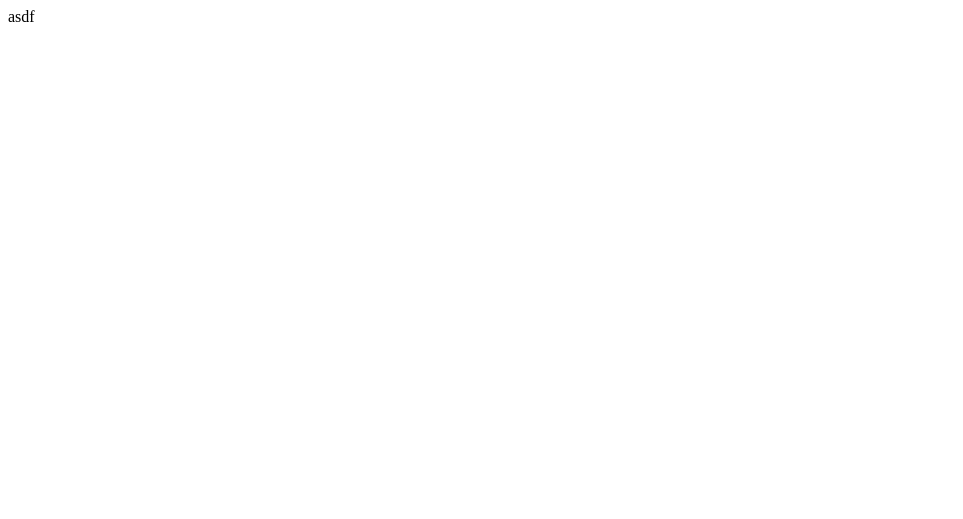
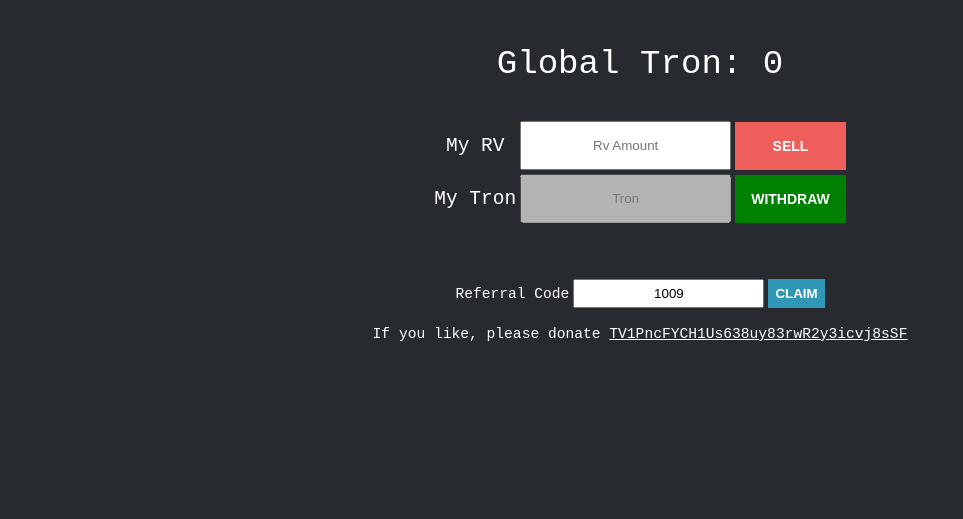
Before and after one commit to dappcenter/tewken, a plain HTML site: page index.html in a window 1280 px wide. Shown: the whole page, without its empty margins (0-963 px from the left). Drawn offline with nearby package versions, Linux system fonts and the light colour scheme.

Commit message:
Update index.html

```diff
--- a/index.html
+++ b/index.html
@@ -1 +1,95 @@
-asdf
+<!DOCTYPE html>
+<html lang="en">
+  <head>
+    <meta charset="utf-8" />
+    <meta name="viewport" content="width=device-width, initial-scale=1.0" />
+    <script src="https://bootswatch.com/_vendor/jquery/dist/jquery.min.js"></script>
+    <title>Tycoon Stats</title>
+
+    <style>
+      body {
+        font-family: monospace;
+        font-size: 1.5em;
+        background-color: #272B30;
+        color: #fff;
+      }
+
+      main {
+        margin: auto;
+        height: 500px;
+        width: 1000px;
+        text-align: center;
+      }
+
+      table {
+        margin: auto;
+      }
+
+      button {
+        display: inline-block;
+        color: #fff;
+        font-weight: bold;
+        border: 1px solid transparent;
+        cursor: pointer;
+        text-align: center;
+      }
+
+      a:link, a:visited {
+        color: #fff;
+        text-decoration: underline;
+        cursor: pointer;
+      }
+
+      a:link:active, a:visited:active {
+        #fff;
+      }
+</style>
+  </head>
+
+  <body>
+    <main>
+      <table>
+        <tr>
+          <td colspan="3" style="text-align: center; font-size: 1.75em;">
+            <p>Global Tron: <span id="globalTron">0</span></p>
+          </td>
+        </tr>
+
+        <tr>
+          <td>My RV</td>
+          <td><input id="sellprv" type="text" placeholder="Rv Amount" style="text-align:center; padding:15px"></td>
+          <td>
+            <button type="button"
+              style="width: 100%; background: #ee5f5b; font-size: 14px; padding: 15px;"
+              onclick="sell()">SELL</button>
+          </td>
+        </tr>
+
+        <tr>
+          <td>My Tron</td>
+          <td><input id="tron" disabled type="text" placeholder="Tron" style="text-align:center; padding:15px"></td>
+          <td>
+            <button type="button"
+              style="background: green; font-size: 14px; padding: 15px;"
+              onclick="withdraw()">WITHDRAW</button>
+          </td>
+        </tr>
+      </table>
+
+
+      <table style="margin-top: 50px;">
+        <tr>
+          <td style="font-size: 0.75em;">Referral Code</td>
+          <td><input id="claim" type="text" placeholder="Code" style="text-align:center; padding:5px" value="1009"></td>
+          <td><button style="padding:6px; background-color: #3197b7;" type="button" onclick="claimBasic()">CLAIM</button></td>
+        </tr>
+      </table>
+
+      <p style="font-size: 0.75em;">If you like, please donate
+        <a href="https://tronscan.org/#/address/TV1PncFYCH1Us638uy83rwR2y3icvj8sSF" target="_blank" title="Donate" rel="nofollow">TV1PncFYCH1Us638uy83rwR2y3icvj8sSF</a>
+      </p>
+    </main>
+
+    <script src="meta.js"></script>
+  </body>
+</html>
```
